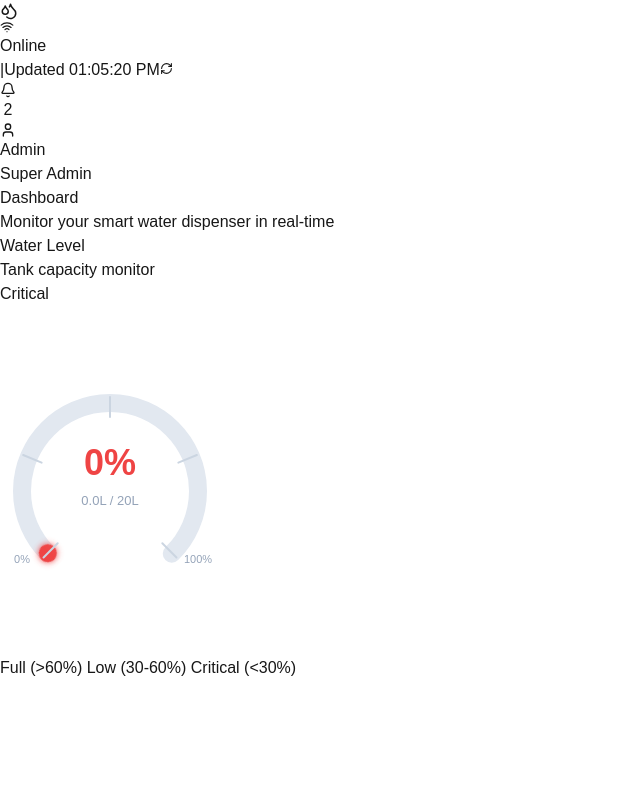
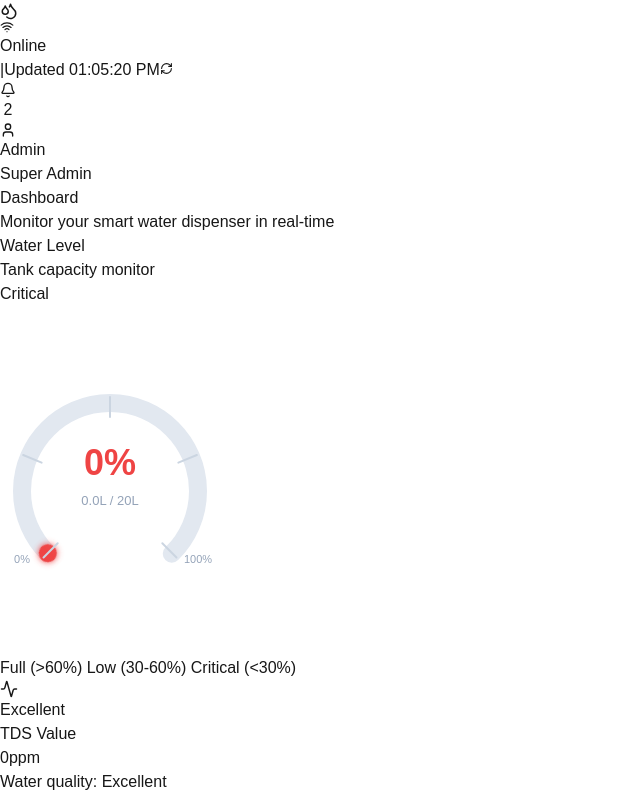
Before and after one commit to nurwahibzy/Smart-Dispenser-App, a Next.js app: page /admin/dashboard in a window 1280 px wide. Shown: the part 293-1087 px from the top of the page, without its empty margins (0-640 px from the left). Before the commit the page ends 973 px from the top, so only its background shows below. Built offline with nearby package versions, Linux system fonts and the light colour scheme; no server answers; the database is empty.

Commit message:
feat: implement useDeviceData hook and add TdsCard component to enhance dashboard functionality

```diff
--- a/src/app/admin/dashboard/page.tsx
+++ b/src/app/admin/dashboard/page.tsx
@@ -1,9 +1,25 @@
+"use client";
+
 import WaterLevelSection from "@/features/water/water-level-section";
+import TdsCard from "@/components/cards/tds-card";
+import { useDeviceData } from "@/lib/hooks/useDeviceData";
 
 export default function DashboardPage() {
+  const { data, loading } = useDeviceData();
+
+  if (loading) {
+    return (
+      <div className="p-6">
+        <p className="text-gray-400">Loading...</p>
+      </div>
+    );
+  }
+
+  const sensors = data?.sensors;
+
   return (
     <div className="p-6 space-y-6">
-      {/* Page Header */}
+      {/* HEADER */}
       <div className="flex flex-col gap-1">
         <h1 className="text-2xl font-semibold text-gray-800">Dashboard</h1>
         <p className="text-sm text-gray-400">
@@ -11,9 +27,13 @@ export default function DashboardPage() {
         </p>
       </div>
 
-      {/* Content */}
-      <div className="grid grid-cols-1 lg:grid-cols-3 gap-4">
+      {/* CARDS */}
+      <div className="grid grid-cols-1 lg:grid-cols-3 gap-4 items-start">
+        {/* Water Level */}
         <WaterLevelSection />
+
+        {/* TDS (Realtime) */}
+        <TdsCard tds={sensors?.tds || 0} />
       </div>
     </div>
   );
--- /dev/null
+++ b/src/components/cards/tds-card.tsx
@@ -0,0 +1,50 @@
+import { Activity } from "lucide-react";
+
+type TdsCardProps = {
+  tds: number;
+};
+
+export default function TdsCard({ tds }: TdsCardProps) {
+  const tdsQuality =
+    tds < 100 ? "Excellent" : tds < 300 ? "Good" : tds < 600 ? "Fair" : "Poor";
+
+  const tdsColor =
+    tds < 100
+      ? "bg-emerald-50 text-emerald-600"
+      : tds < 300
+        ? "bg-blue-50 text-blue-600"
+        : tds < 600
+          ? "bg-amber-50 text-amber-600"
+          : "bg-rose-50 text-rose-600";
+
+  return (
+    <div className="bg-white rounded-2xl shadow-sm border border-slate-100 p-5 flex flex-col gap-3">
+      <div className="flex items-center justify-between">
+        <div className="w-10 h-10 rounded-xl flex items-center justify-center bg-blue-50">
+          <Activity size={18} className="text-blue-600" />
+        </div>
+
+        <span className={`text-xs px-2.5 py-1 rounded-full ${tdsColor}`}>
+          {tdsQuality}
+        </span>
+      </div>
+
+      <div>
+        <p className="text-slate-400 text-xs uppercase tracking-wide mb-1">
+          TDS Value
+        </p>
+
+        <div className="flex items-end gap-1">
+          <span className="text-slate-800 text-2xl font-bold">
+            {Math.round(tds)}
+          </span>
+          <span className="text-slate-400 text-sm">ppm</span>
+        </div>
+
+        <p className="text-slate-400 text-xs mt-1">
+          Water quality: {tdsQuality}
+        </p>
+      </div>
+    </div>
+  );
+}
--- /dev/null
+++ b/src/lib/hooks/useDeviceData.ts
@@ -0,0 +1,26 @@
+"use client";
+
+import { useEffect, useState } from "react";
+import { ref, onValue } from "firebase/database";
+import { rtdb } from "@/lib/firebase/client";
+import type { DeviceData } from "@/types/device";
+
+export const useDeviceData = () => {
+  const [data, setData] = useState<DeviceData | null>(null);
+  const [loading, setLoading] = useState(true);
+
+  useEffect(() => {
+    const deviceRef = ref(rtdb, "devices/dispenser-1");
+
+    const unsubscribe = onValue(deviceRef, (snapshot) => {
+      if (snapshot.exists()) {
+        setData(snapshot.val() as DeviceData);
+      }
+      setLoading(false);
+    });
+
+    return () => unsubscribe();
+  }, []);
+
+  return { data, loading };
+};
--- /dev/null
+++ b/src/types/device.ts
@@ -0,0 +1,12 @@
+export type DeviceData = {
+  sensors: {
+    glassDetected: boolean;
+    tds: number;
+    waterLevel: number;
+  };
+  status: {
+    lastUpdated: number;
+    online: boolean;
+    systemStatus: string;
+  };
+};
```
